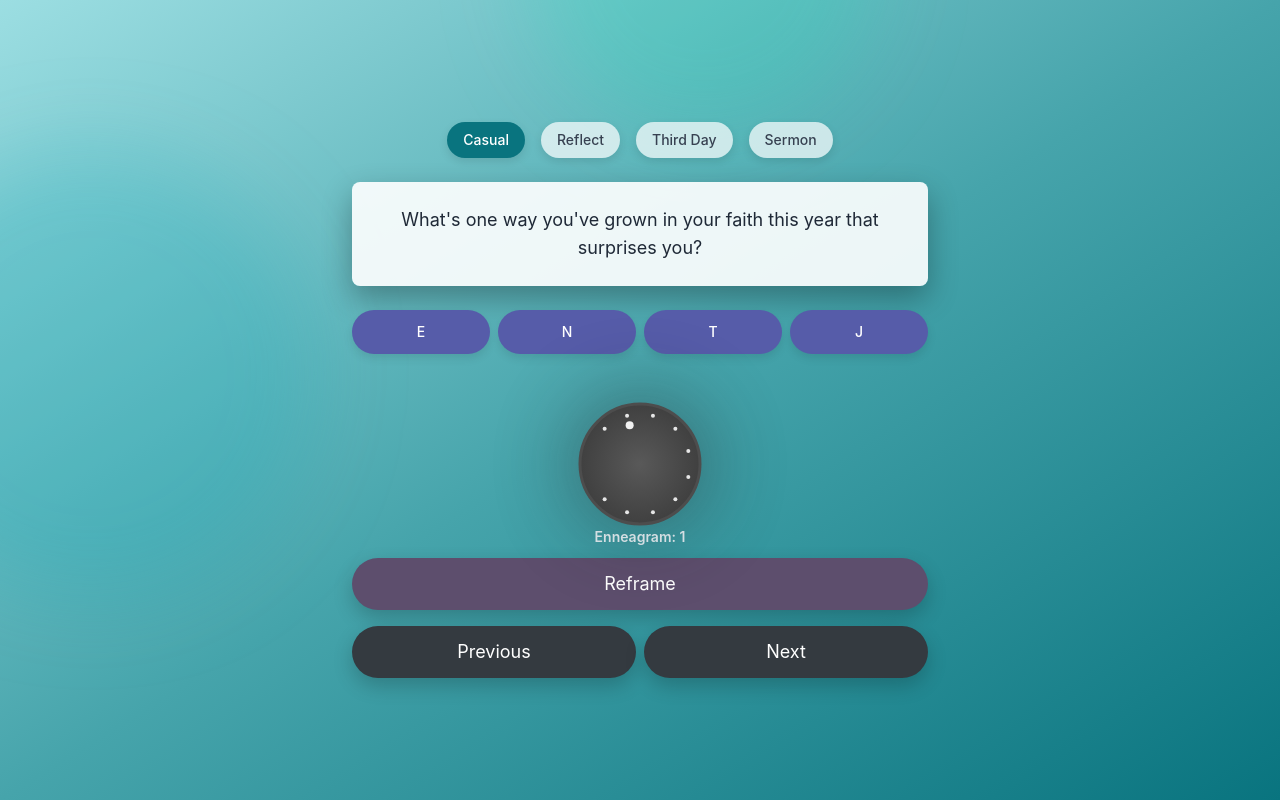
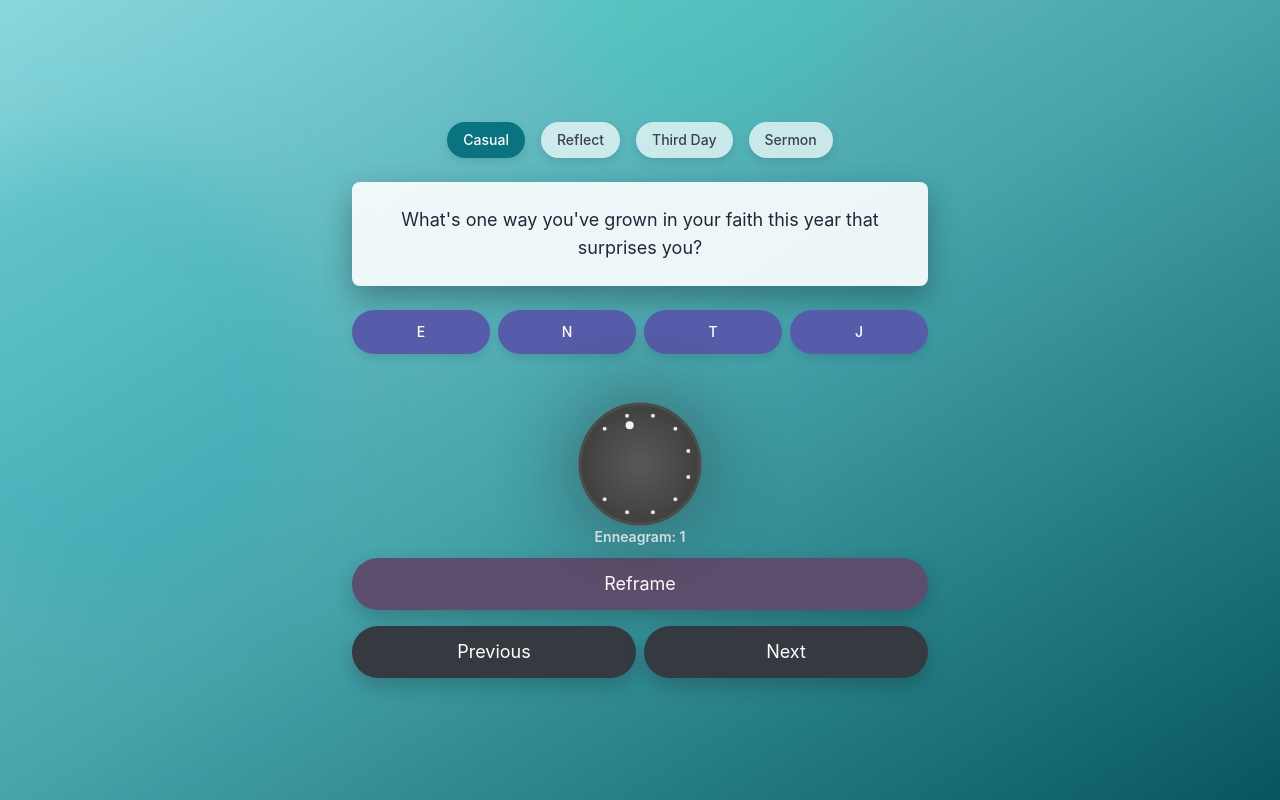
Before and after one commit to Eug-Chua/thoughtful_together, a React (Create React App) app in the folder frontend/: page / in a window 1280 px wide. Built offline with nearby package versions, Linux system fonts and the light colour scheme; a web font is replaced by a local one.

Commit message:
updated teal colors and removed fonts

```diff
--- a/frontend/tailwind.config.js
+++ b/frontend/tailwind.config.js
@@ -4,14 +4,11 @@ module.exports = {
     extend: {
       fontFamily: {
         sans: ['Satoshi', 'Inter', 'sans-serif'],
-        fun: ['Comic Neue', 'Quicksand', 'Nunito', 'cursive'], // Add this line
-        playful: ['Fredoka One', 'Righteous', 'Comfortaa', 'cursive'],
-        retro: ['Press Start 2P', 'Orbitron', 'monospace'],
       },
       colors: {
-        tealLight:  '#9cdee2',
+        tealLight:  '#88d8dd',
         tealMid:    '#46a4ab',
-        tealBase:   '#09747f',
+        tealBase:   '#07565f',
         tealDark:   '#086c77',
       },
       animation: {
```
